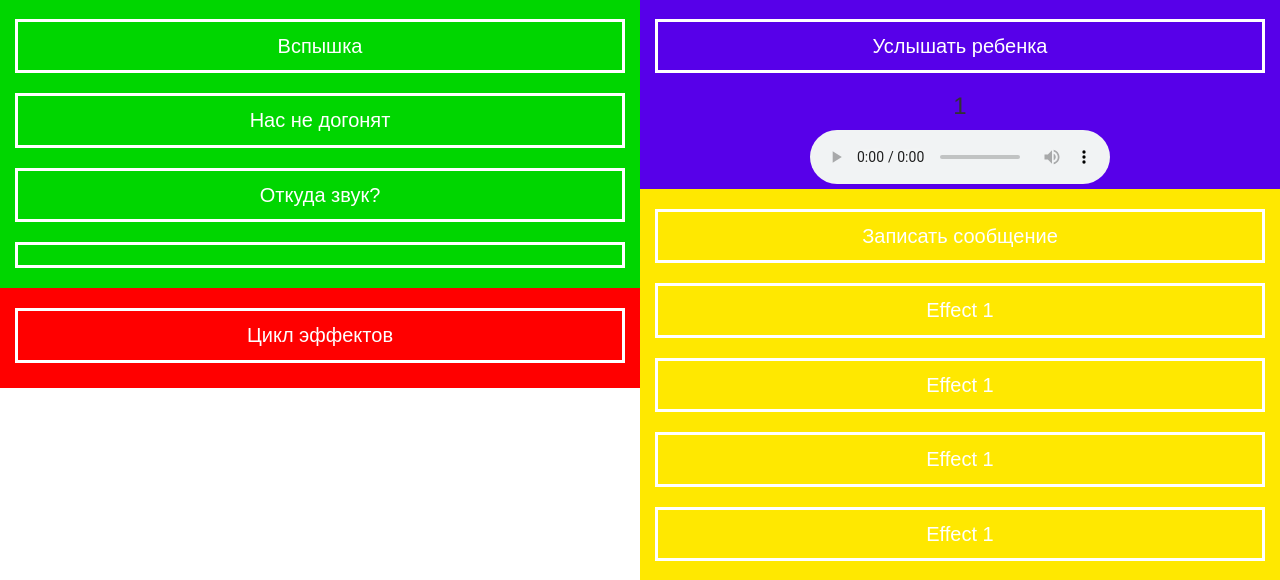
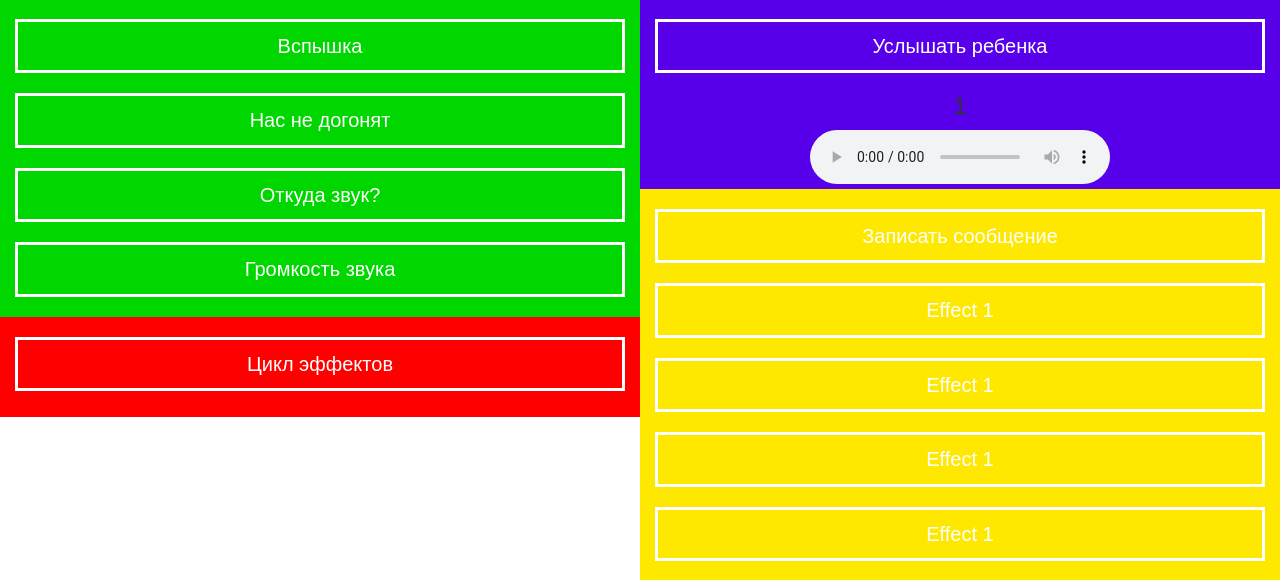
Before and after one commit to iburlachenko/hal-run-app, a Flask app: page /pl/1 in a window 1280 px wide. Shown: the part 191-771 px from the top of the page. Run offline with Flask 2, Linux system fonts and the light colour scheme; some libraries are stand-ins or nearby versions.

Commit message:
ajax fixed

```diff
--- a/templates/base.html
+++ b/templates/base.html
@@ -43,7 +43,7 @@
 						<a class="cb-btn cb-btn--green effect" href="#" type="arc_demo">Вспышка</a>
 						<a class="cb-btn cb-btn--green effect" href="#" type="everloop">Нас не догонят</a>
 						<a class="cb-btn cb-btn--green effect" href="#" type="direction_of_arrival_demo">Откуда звук?</a>
-						<a class="cb-btn cb-btn--green effect" href="#" type="mic_energy"></a>
+						<a class="cb-btn cb-btn--green effect" href="#" type="mic_energy">Громкость звука</a>
 					</div>
 					<div class="col-xs-12  text-center run">
 						<a class="cb-btn cb-btn--red" href="#">Цикл эффектов</a>
```
